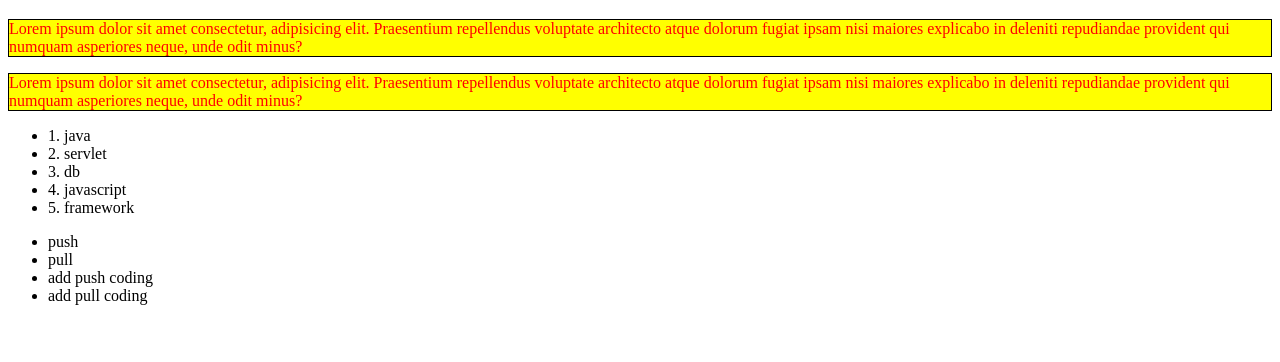
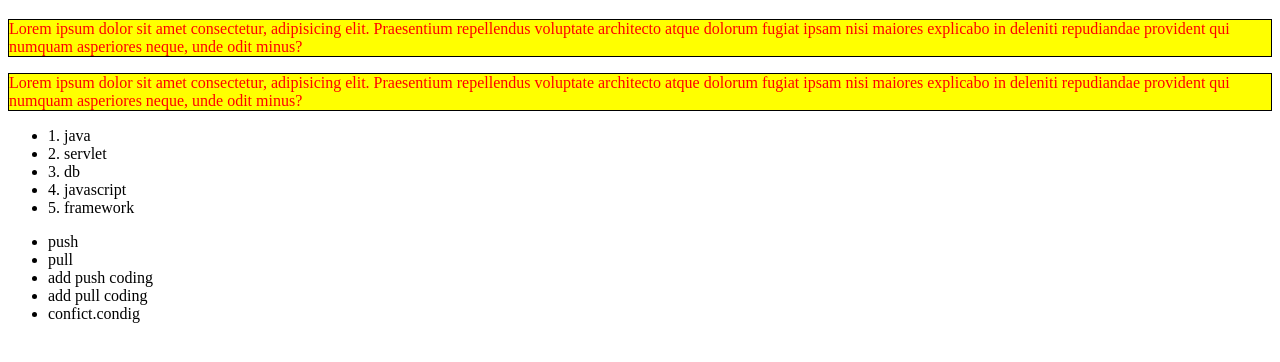
Before and after one commit to matromen/coding, a plain HTML site: page index.html in a window 1280 px wide. Shown: the part 70-432 px from the top of the page. Drawn offline with Linux system fonts and the light colour scheme.

Commit message:
confict.conding add

```diff
--- a/index.html
+++ b/index.html
@@ -30,6 +30,7 @@
         <li>pull</li>
         <li>add push coding</li>
         <li>add pull coding</li>
+        <li>confict.condig</li>
     </ul>
 </body>
 </html>
```
